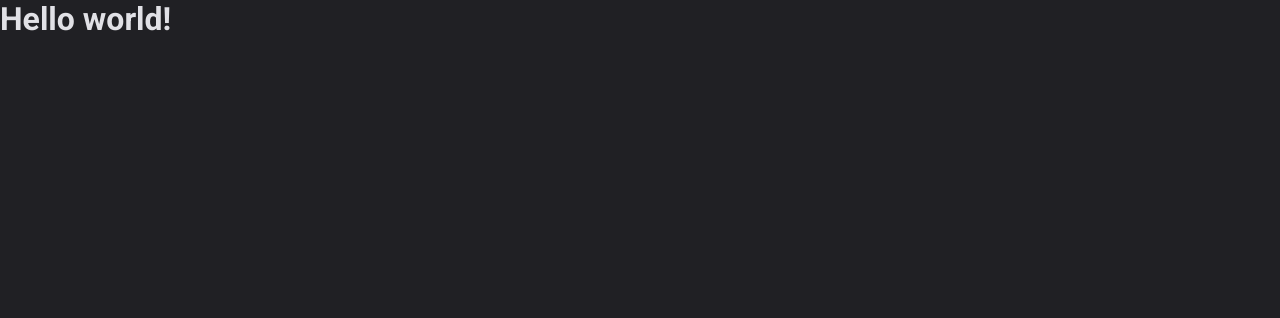
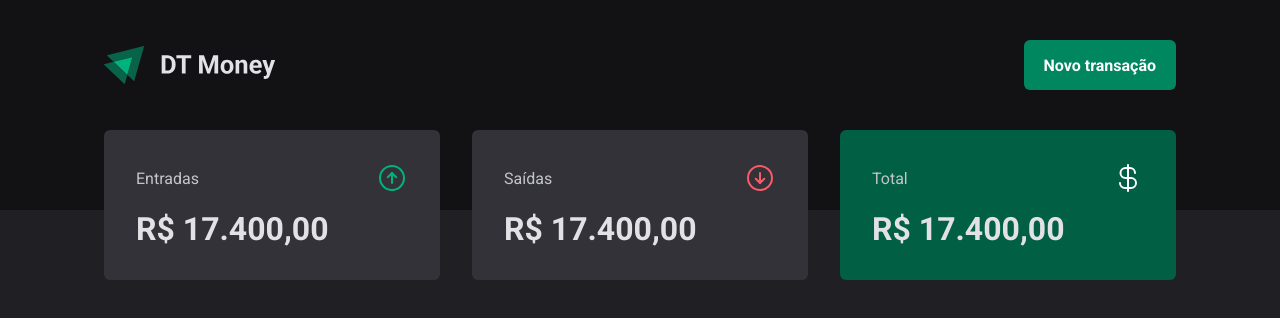
Before and after one commit to onerbreno/ignite-dt-money, a React (Vite) app: page / in a window 1280 px wide. Shown: the top 318 px of the page. Built offline with nearby package versions, Linux system fonts and the light colour scheme.

Commit message:
feat: Add transactions summary header

```diff
--- a/package.json
+++ b/package.json
@@ -10,6 +10,7 @@
     "preview": "vite preview"
   },
   "dependencies": {
+    "phosphor-react": "^1.4.1",
     "react": "^18.2.0",
     "react-dom": "^18.2.0",
     "styled-components": "^6.0.3"
--- a/src/App.tsx
+++ b/src/App.tsx
@@ -1,12 +1,13 @@
 import { ThemeProvider } from 'styled-components'
 import { GlobalStyle } from './styles/global'
 import { defaultTheme } from './styles/themes/default'
+import { Transactions } from './pages/Transactions'
 
 export function App() {
   return (
     <ThemeProvider theme={defaultTheme}>
       <GlobalStyle />
-      <h1>Hello world!</h1>
+      <Transactions />
     </ThemeProvider>
   )
 }
--- /dev/null
+++ b/src/components/Header/index.tsx
@@ -0,0 +1,13 @@
+import { HeaderContainer, HeaderContent, NewTransactionButton } from './styles'
+import logoImg from '../../assets/logo.svg'
+
+export function Header() {
+  return (
+    <HeaderContainer>
+      <HeaderContent>
+        <img src={logoImg} alt="" />
+        <NewTransactionButton>Novo transação</NewTransactionButton>
+      </HeaderContent>
+    </HeaderContainer>
+  )
+}
--- /dev/null
+++ b/src/components/Header/styles.ts
@@ -0,0 +1,34 @@
+import styled from 'styled-components'
+
+export const HeaderContainer = styled.header`
+  background: ${(props) => props.theme['gray-900']};
+  padding: 2.5rem 0 7.5rem;
+`
+
+export const HeaderContent = styled.div`
+  width: 100%;
+  max-width: 1120px;
+  margin: 0 auto;
+  padding: 0 1.5rem;
+
+  display: flex;
+  justify-content: space-between;
+  align-items: center;
+`
+
+export const NewTransactionButton = styled.button`
+  height: 50px;
+  border: 0;
+  background: ${(props) => props.theme['green-500']};
+  color: ${(props) => props.theme.white};
+
+  font-weight: bold;
+  padding: 0 1.25rem;
+  border-radius: 6px;
+  cursor: pointer;
+
+  &:hover {
+    background: ${(props) => props.theme['green-700']};
+    transition: background-color 0.2s;
+  }
+`
--- /dev/null
+++ b/src/components/Summary/index.tsx
@@ -0,0 +1,33 @@
+import { ArrowCircleDown, ArrowCircleUp, CurrencyDollar } from 'phosphor-react'
+import { SummaryCard, SummaryContainer } from './styles'
+
+export function Summary() {
+  return (
+    <SummaryContainer>
+      <SummaryCard>
+        <header>
+          <span>Entradas</span>
+          <ArrowCircleUp size={32} color="#00b37e" />
+        </header>
+
+        <strong>R$ 17.400,00</strong>
+      </SummaryCard>
+      <SummaryCard>
+        <header>
+          <span>Saídas</span>
+          <ArrowCircleDown size={32} color="#f75a68" />
+        </header>
+
+        <strong>R$ 17.400,00</strong>
+      </SummaryCard>
+      <SummaryCard variant="green">
+        <header>
+          <span>Total</span>
+          <CurrencyDollar size={32} color="#fff" />
+        </header>
+
+        <strong>R$ 17.400,00</strong>
+      </SummaryCard>
+    </SummaryContainer>
+  )
+}
--- /dev/null
+++ b/src/components/Summary/styles.ts
@@ -0,0 +1,43 @@
+import styled, { css } from 'styled-components'
+
+export const SummaryContainer = styled.section`
+  width: 100%;
+  max-width: 1120px;
+  margin: 0 auto;
+  padding: 0 1.5rem;
+
+  display: grid;
+  grid-template-columns: repeat(3, 1fr);
+  gap: 2rem;
+
+  margin-top: -5rem;
+`
+
+interface SummaryCardProps {
+  variant?: 'green'
+}
+
+export const SummaryCard = styled.div<SummaryCardProps>`
+  background: ${(props) => props.theme['gray-600']};
+  border-radius: 6px;
+  padding: 2rem;
+
+  ${(props) =>
+    props.variant === 'green' &&
+    css`
+      background: ${props.theme['green-700']};
+    `}
+
+  header {
+    display: flex;
+    align-items: center;
+    justify-content: space-between;
+    color: ${(props) => props.theme['gray-300']};
+  }
+
+  strong {
+    display: block;
+    margin-top: 1rem;
+    font-size: 2rem;
+  }
+`
--- /dev/null
+++ b/src/pages/Transactions/index.tsx
@@ -0,0 +1,11 @@
+import { Header } from '../../components/Header'
+import { Summary } from '../../components/Summary'
+
+export function Transactions() {
+  return (
+    <div>
+      <Header />
+      <Summary />
+    </div>
+  )
+}
```
Also changed, not shown: src/assets/logo.svg (added), src/pages/Transactions/styles.ts (added), 1 other file (tests, documents, lock files or other folders).
